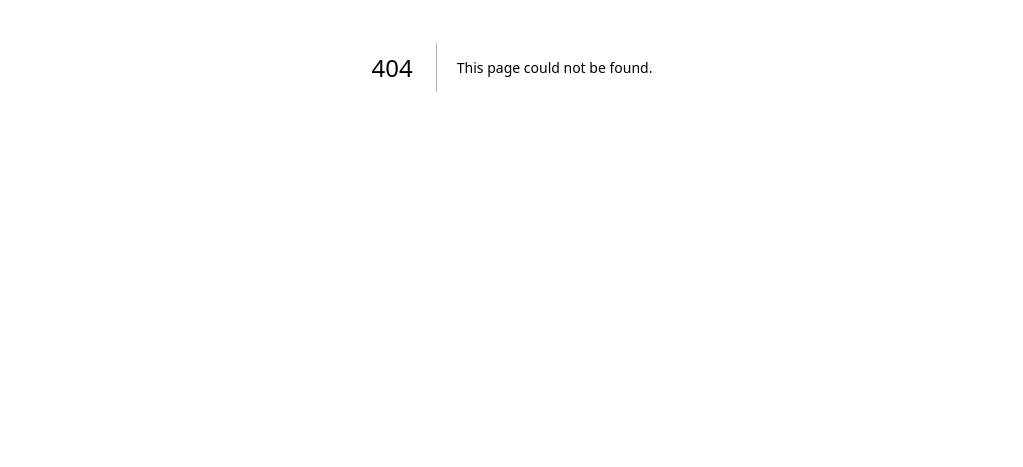
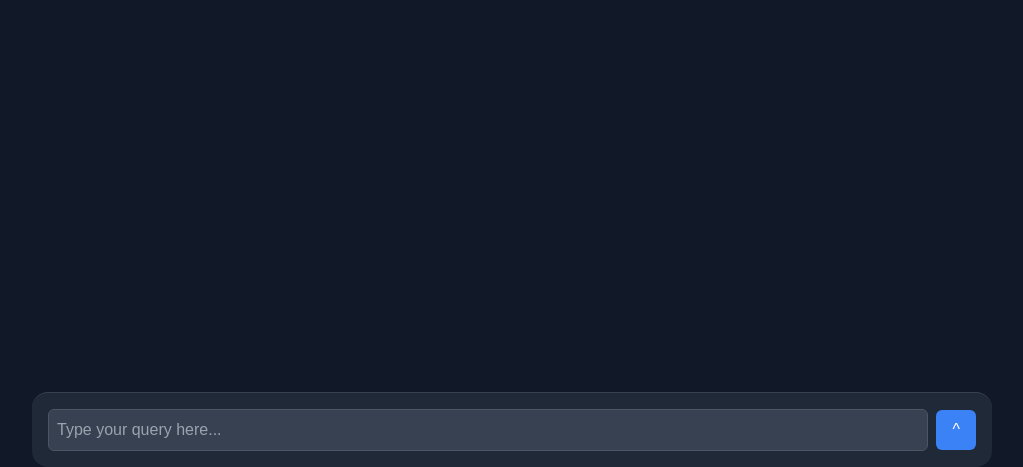
Before and after one commit to rgdalvi/email-buddy-client, a Next.js app: page /chat in a window 1280 px wide. Before the commit this address had no page. Shown: the part 333-800 px from the top of the page, without its empty margins (128-1151 px from the left). Built offline with nearby package versions, Linux system fonts and the light colour scheme.

Commit message:
chat page complete

```diff
--- /dev/null
+++ b/app/chat/page.js
@@ -0,0 +1,58 @@
+"use client";
+import { useState } from "react";
+
+export default function Page() {
+  const [messages, setMessages] = useState([]);
+  const [input, setInput] = useState("");
+
+  // Function to handle sending a message
+  const sendMessage = (event) => {
+    event.preventDefault();
+    if (input.trim()) {
+      setMessages([
+        ...messages,
+        { query: input, response: "Response goes here..." },
+      ]);
+      setInput("");
+    }
+  };
+
+  return (
+    <div className="flex flex-col justify-center items-center h-screen bg-gray-900 text-gray-100">
+      {/* Query and Results Section */}
+      <div className="flex-grow p-4 overflow-y-auto">
+        {messages.map((msg, index) => (
+          <div key={index} className="mb-6">
+            {/* Query */}
+            <div className="bg-blue-600 p-3 rounded-md mb-2 text-blue-200">
+              {msg.query}
+            </div>
+            {/* Response */}
+            <div className="bg-gray-800 p-3 rounded-md text-gray-300">
+              {msg.response}
+            </div>
+          </div>
+        ))}
+      </div>
+
+      {/* Chat Input Box */}
+      <div className="p-4 bg-gray-800 border-t border-gray-700 w-3/4 rounded-2xl">
+        <form onSubmit={sendMessage} className="flex items-center">
+          <input
+            type="text"
+            value={input}
+            onChange={(e) => setInput(e.target.value)}
+            placeholder="Type your query here..."
+            className="flex-grow p-2 bg-gray-700 text-gray-100 border border-gray-600 rounded-md focus:outline-none focus:ring-2 focus:ring-blue-500"
+          />
+          <button
+            type="submit"
+            className="ml-2 px-4 py-2 bg-blue-500 text-white rounded-md hover:bg-blue-600"
+          >
+            ^
+          </button>
+        </form>
+      </div>
+    </div>
+  );
+}
```
